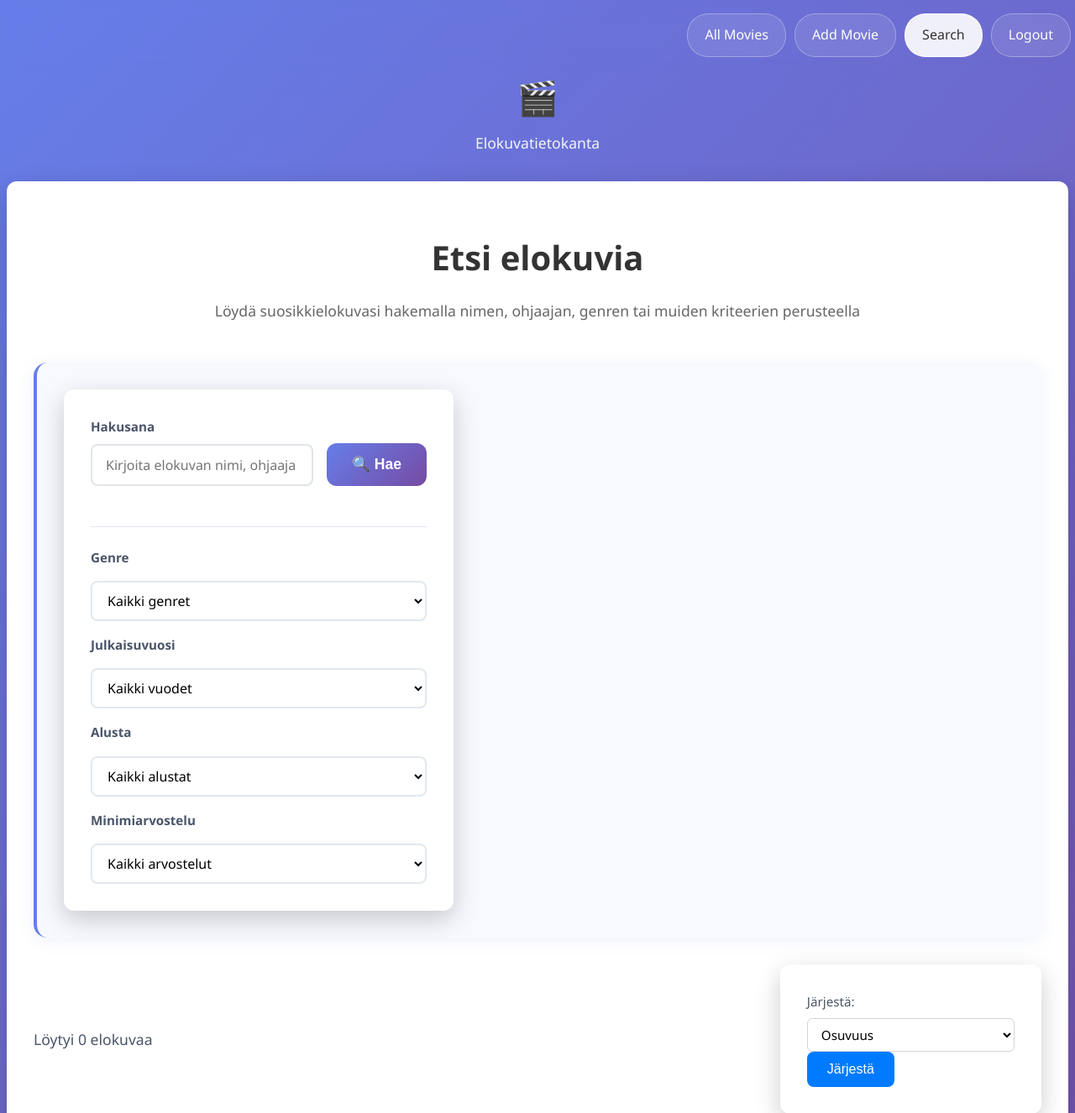
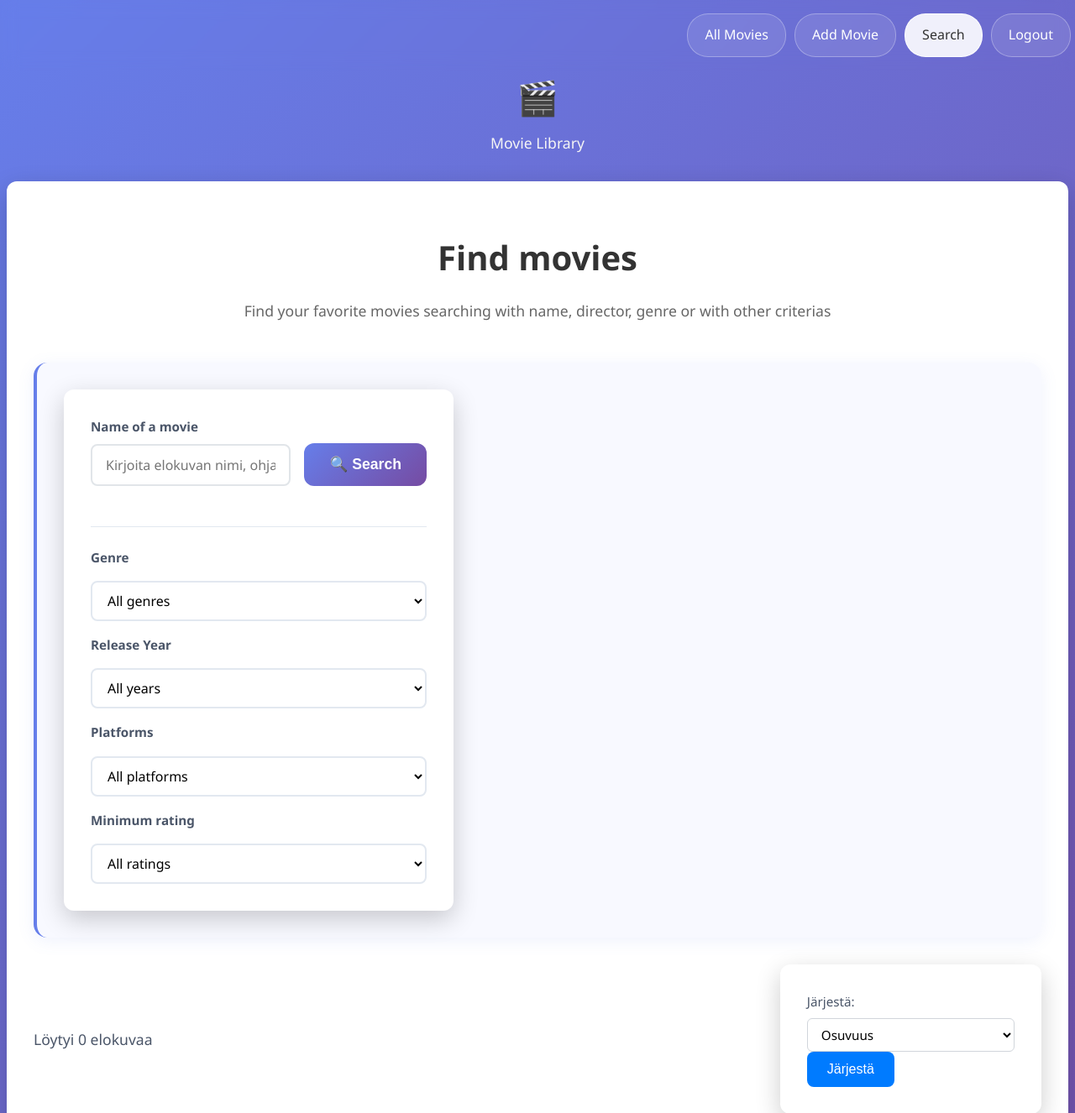
Before and after one commit to leevipun/elokuvakirja, a Flask app: page /search in a window 1280 px wide. Shown: the top 1326 px of the page at 84% size. Run offline with Flask 3, Linux system fonts and the light colour scheme; the visitor is signed in with stand-in values (Sample User, id 1); data comes from the database, SQL or seed files in the repository; data that the repository does not hold is empty.

Commit message:
Translate search page content to English and update filter options for improved user accessibility

```diff
--- a/templates/search.html
+++ b/templates/search.html
@@ -3,7 +3,7 @@
 <head>
     <meta charset="UTF-8">
     <meta name="viewport" content="width=device-width, initial-scale=1.0">
-    <title>Haku - Elokuvatietokanta</title>
+    <title>Search - Movie Mania</title>
     <link rel="stylesheet" href="{{ url_for('static', filename='styles.css') }}">
 </head>
 <body>
@@ -24,14 +24,16 @@
     <!-- Header -->
     <header>
         <h1>🎬</h1>
-        <p>Elokuvatietokanta</p>
+        <p>Movie Library</p>
     </header>
 
     <main class="search-container">
         <!-- Search Hero Section -->
         <div class="search-hero">
-            <h1>Etsi elokuvia</h1>
-            <p>Löydä suosikkielokuvasi hakemalla nimen, ohjaajan, genren tai muiden kriteerien perusteella</p>
+            <h1>Find movies</h1>
+            <p>
+                Find your favorite movies searching with name, director, genre or with other criterias
+            </p>
         </div>
 
         <!-- Search Form -->
@@ -39,7 +41,7 @@
             <form class="search-form" method="GET" action="/search">
                 <div class="search-main">
                     <div class="search-input-group">
-                        <label for="q" class="filter-label">Hakusana</label>
+                        <label for="q" class="filter-label">Name of a movie</label>
                         <input
                             type="text"
                             id="q"
@@ -51,7 +53,7 @@
                         >
                     </div>
                     <button type="submit" class="search-btn">
-                        🔍 Hae
+                        🔍 Search
                     </button>
                 </div>
 
@@ -60,22 +62,17 @@
                     <div class="filter-group">
                         <label class="filter-label">Genre</label>
                         <select class="filter-select" name="genre">
-                            <option value="">Kaikki genret</option>
-                            <option value="action" {{ 'selected' if request.args.get('genre') == 'action' }}>Toiminta</option>
-                            <option value="comedy" {{ 'selected' if request.args.get('genre') == 'comedy' }}>Komedia</option>
-                            <option value="drama" {{ 'selected' if request.args.get('genre') == 'drama' }}>Draama</option>
-                            <option value="horror" {{ 'selected' if request.args.get('genre') == 'horror' }}>Kauhu</option>
-                            <option value="romance" {{ 'selected' if request.args.get('genre') == 'romance' }}>Romanssi</option>
-                            <option value="scifi" {{ 'selected' if request.args.get('genre') == 'scifi' }}>Sci-Fi</option>
-                            <option value="thriller" {{ 'selected' if request.args.get('genre') == 'thriller' }}>Jännäri</option>
-                            <option value="animation" {{ 'selected' if request.args.get('genre') == 'animation' }}>Animaatio</option>
+                            <option value="">All genres</option>
+                            {% for category in categories %}
+                            <option value="{{ category.name|lower }}" {% if request.args.get('genre') == category.name|lower %}selected{% endif %}>{{ category.name }}</option>
+                            {% endfor %}
                         </select>
                     </div>
 
                     <div class="filter-group">
-                        <label class="filter-label">Julkaisuvuosi</label>
+                        <label class="filter-label">Release Year</label>
                         <select class="filter-select" name="year">
-                            <option value="">Kaikki vuodet</option>
+                            <option value="">All years</option>
                             <option value="2024" {{ 'selected' if request.args.get('year') == '2024' }}>2024</option>
                             <option value="2023" {{ 'selected' if request.args.get('year') == '2023' }}>2023</option>
                             <option value="2022" {{ 'selected' if request.args.get('year') == '2022' }}>2022</option>
@@ -84,27 +81,24 @@
                             <option value="2010s" {{ 'selected' if request.args.get('year') == '2010s' }}>2010-2019</option>
                             <option value="2000s" {{ 'selected' if request.args.get('year') == '2000s' }}>2000-2009</option>
                             <option value="1990s" {{ 'selected' if request.args.get('year') == '1990s' }}>1990-1999</option>
-                            <option value="older" {{ 'selected' if request.args.get('year') == 'older' }}>Vanhemmat</option>
+                            <option value="older" {{ 'selected' if request.args.get('year') == 'older' }}>Older</option>
                         </select>
                     </div>
 
                     <div class="filter-group">
-                        <label class="filter-label">Alusta</label>
+                        <label class="filter-label">Platforms</label>
                         <select class="filter-select" name="platform">
-                            <option value="">Kaikki alustat</option>
-                            <option value="netflix" {% if request.args.get('platform') == 'netflix' %}selected{% endif %}>Netflix</option>
-                            <option value="hbo" {{ 'selected' if request.args.get('platform') == 'hbo' }}>HBO Max</option>
-                            <option value="disney" {{ 'selected' if request.args.get('platform') == 'disney' }}>Disney+</option>
-                            <option value="amazon" {{ 'selected' if request.args.get('platform') == 'amazon' }}>Amazon Prime</option>
-                            <option value="apple" {{ 'selected' if request.args.get('platform') == 'apple' }}>Apple TV+</option>
-                            <option value="theater" {{ 'selected' if request.args.get('platform') == 'theater' }}>Elokuvateatteri</option>
+                            <option value="">All platforms</option>
+                            {% for platform in platforms %}
+                            <option value="{{ platform.name|lower }}" {% if request.args.get('platform') == platform.name|lower %}selected{% endif %}>{{ platform.name }}</option>
+                            {% endfor %}
                         </select>
                     </div>
 
                     <div class="filter-group">
-                        <label class="filter-label">Minimiarvoste­lu</label>
+                        <label class="filter-label">Minimum rating</label>
                         <select class="filter-select" name="rating">
-                            <option value="">Kaikki arvostelut</option>
+                            <option value="">All ratings</option>
                             <option value="5" {{ 'selected' if request.args.get('rating') == '5' }}>⭐⭐⭐⭐⭐ (5/5)</option>
                             <option value="4" {{ 'selected' if request.args.get('rating') == '4' }}>⭐⭐⭐⭐ (4/5+)</option>
                             <option value="3" {{ 'selected' if request.args.get('rating') == '3' }}>⭐⭐⭐ (3/5+)</option>
```
